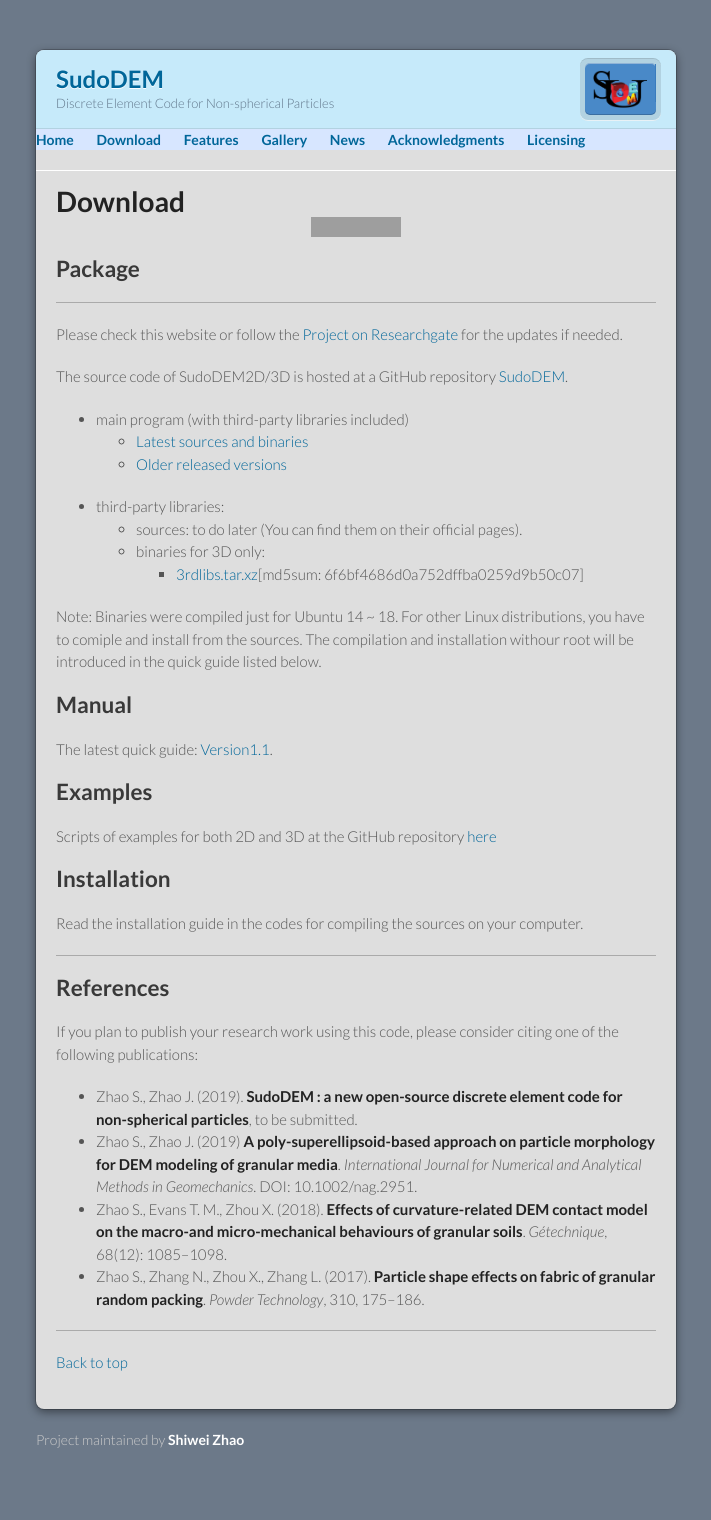
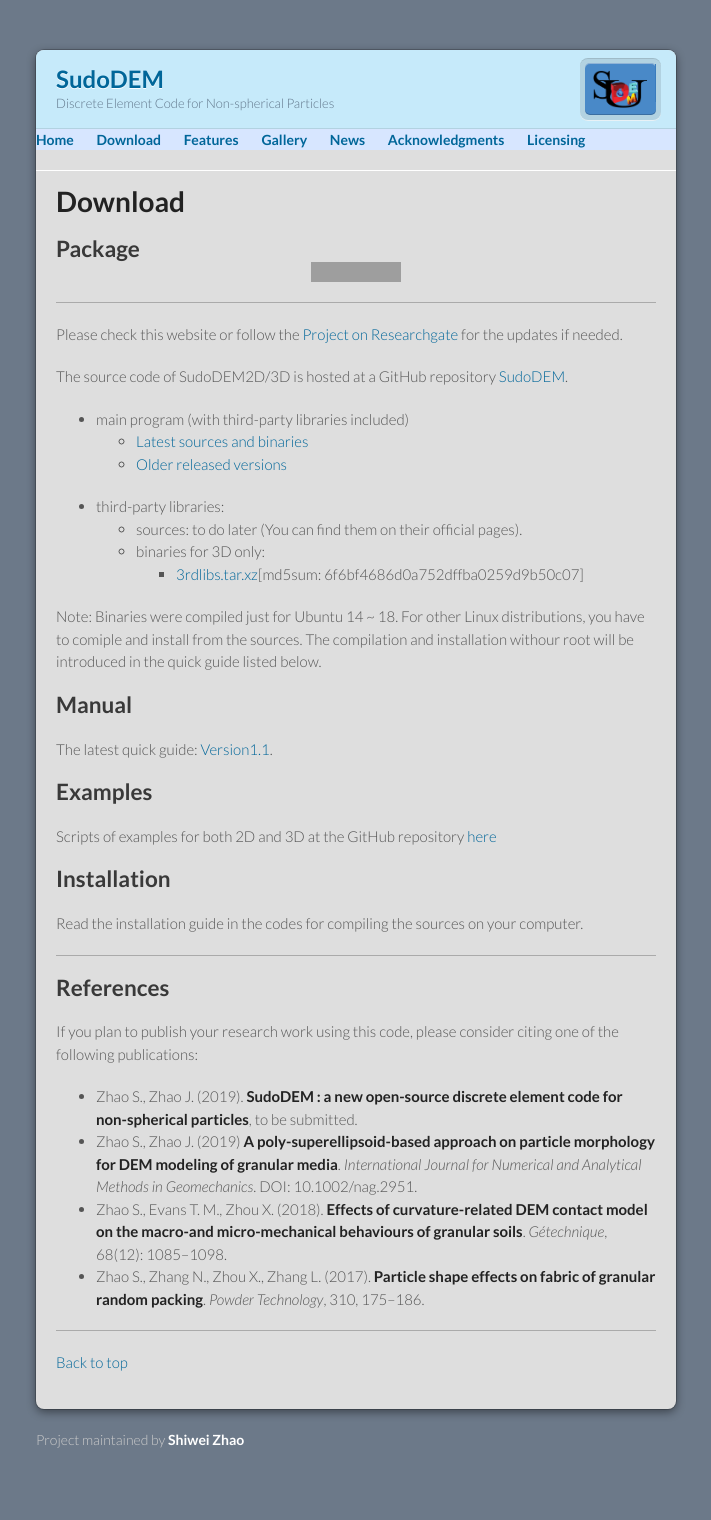
Before and after one commit to SudoDEM/sudodem.github.io, a Jekyll site: the page built from download.md, in a window 1280 px wide. Shown: the whole page, without its empty margins (284-995 px from the left). Built offline with Jekyll 4.4.1, drawn with Linux system fonts in a browser that asks for light colours; our own code applies the rules of GitHub Pages for plain Markdown files; grey boxes are pictures that could not be loaded.

Commit message:
Update download.md

```diff
--- a/download.md
+++ b/download.md
@@ -2,9 +2,9 @@
 layout: default
 ---
 
-# Download ![GitHub All Releases](https://img.shields.io/github/downloads/SudoDEM/SudoDEM/total?label=Binary%20downloads&style=social)
+# Download
 
-## Package
+## Package![GitHub All Releases](https://img.shields.io/github/downloads/SudoDEM/SudoDEM/total?label=Binary%20downloads&style=social)
 * * *
 Please check this website or follow the [Project on Researchgate](https://www.researchgate.net/project/SudoDEM-a-discrete-element-code-for-non-spherical-particles) for the updates if needed.
 
```
